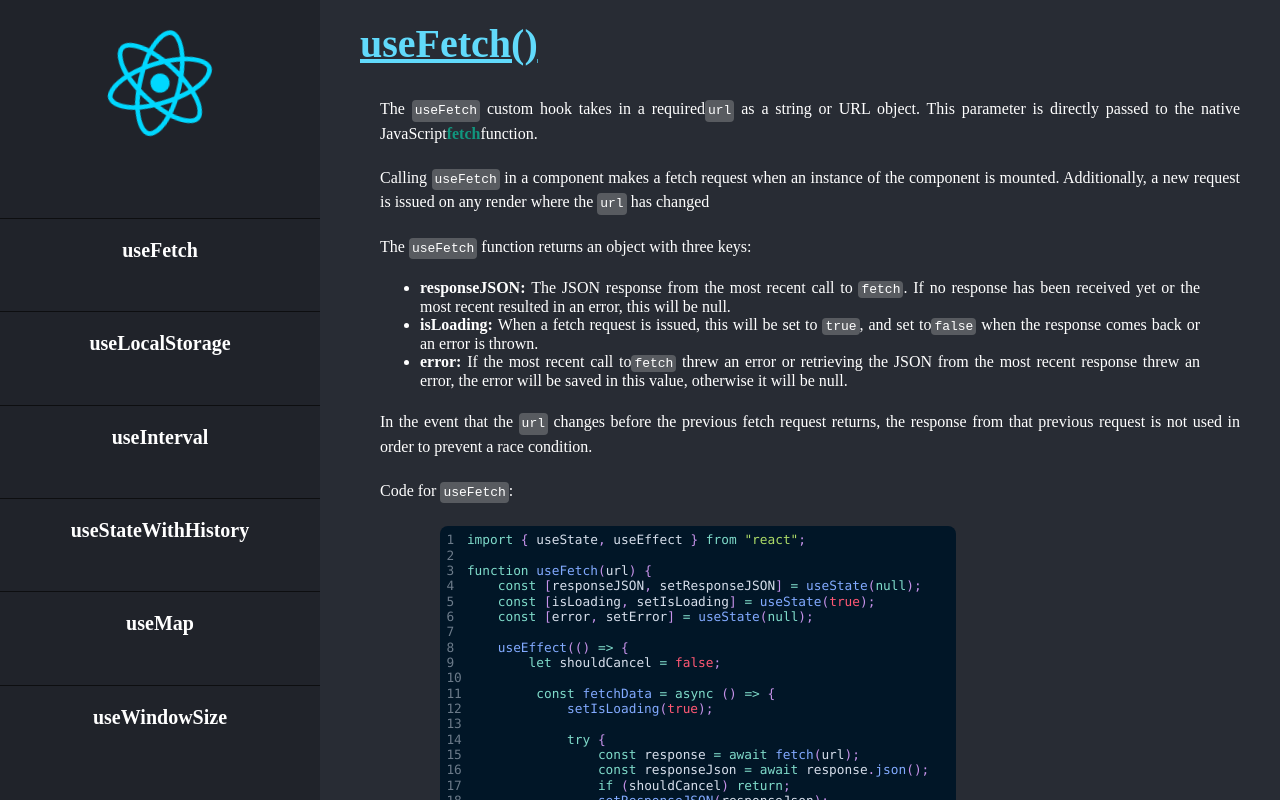
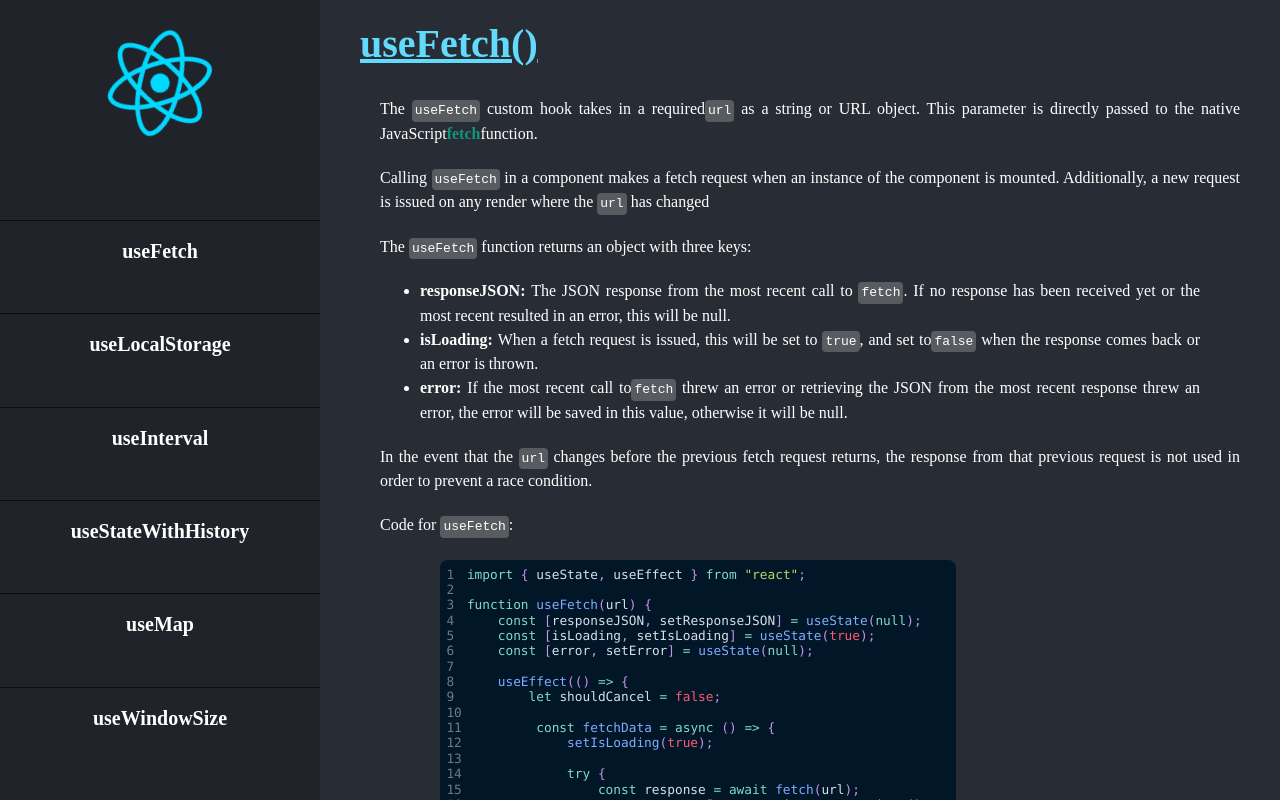
Before and after one commit to Milind452/react-custom-hooks, a React (Vite) app: page /useFetch in a window 1280 px wide. Shown: the top 800 px of the page. Built offline with nearby package versions, Linux system fonts and the light colour scheme.

Commit message:
Fix line-height for lists

```diff
--- a/src/App.css
+++ b/src/App.css
@@ -48,6 +48,7 @@ a:has(.logo) {
     width: 100%;
     height: 70%;
     padding: 0;
+    line-height: 1;
 }
 
 .menu-item {
--- a/src/Components/hookStyles.css
+++ b/src/Components/hookStyles.css
@@ -20,6 +20,7 @@ p {
 ul,
 ol {
     padding: 10px 60px;
+    line-height: 1.5;
 }
 
 pre {
```
